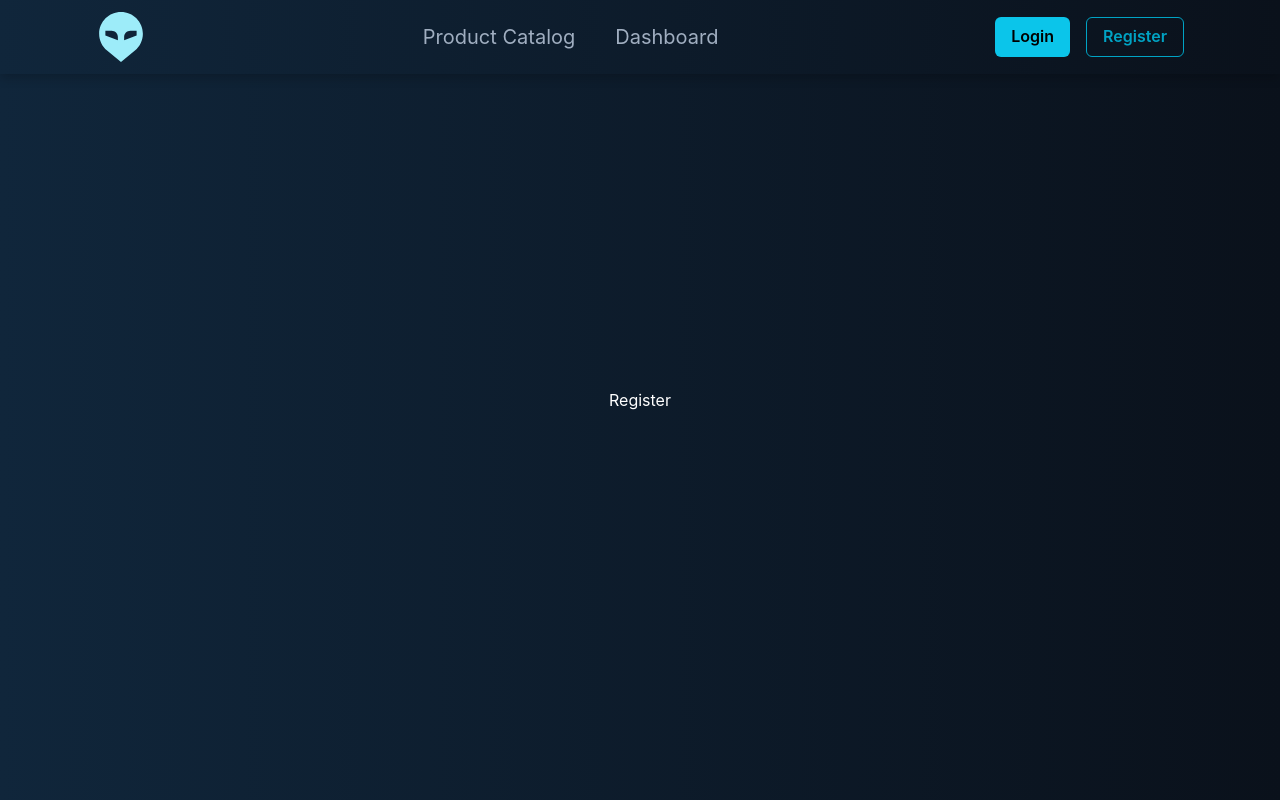
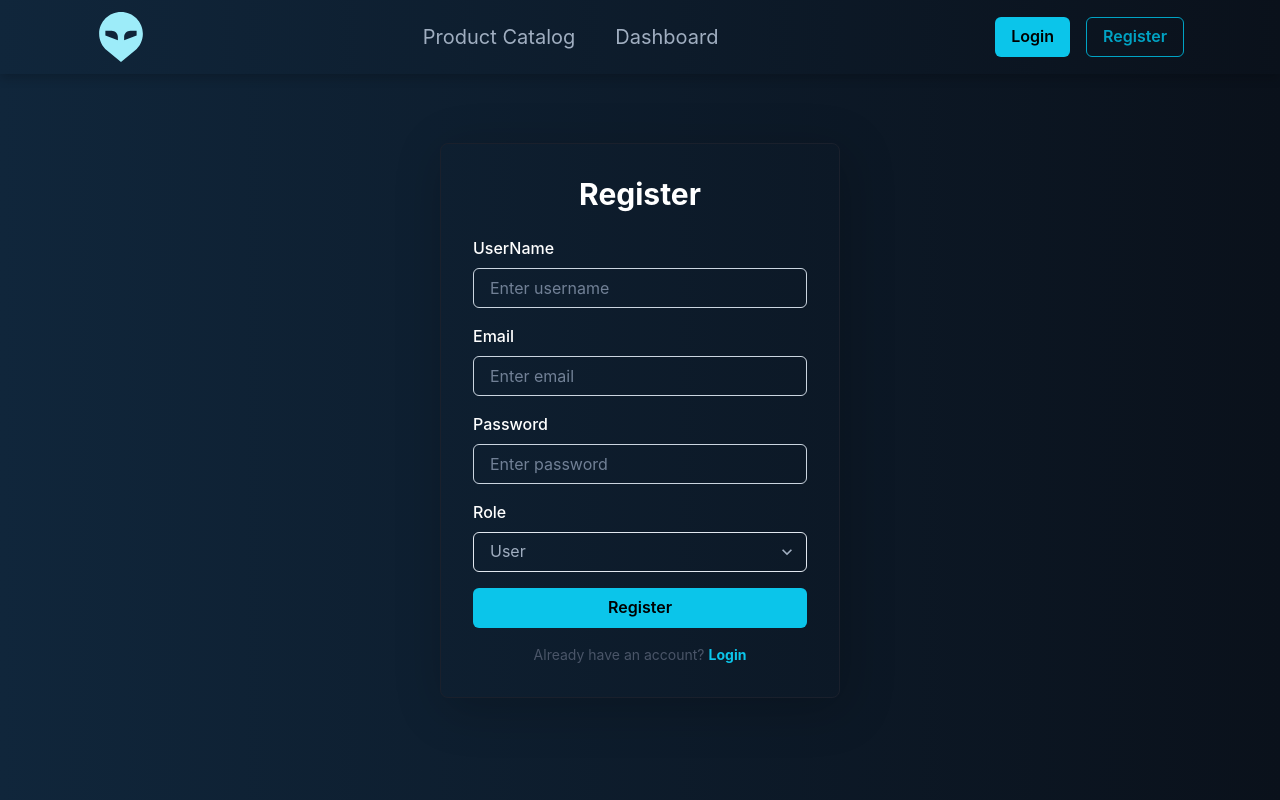
Before and after one commit to BodduKranti/jwt-react-authentication, a React (Vite) app: page /register in a window 1280 px wide. Built offline with nearby package versions, Linux system fonts and the light colour scheme.

Commit message:
Register and Login form Creation

```diff
--- a/package.json
+++ b/package.json
@@ -16,6 +16,7 @@
     "framer-motion": "^14.0.0",
     "react": "^19.2.8",
     "react-dom": "^19.2.8",
+    "react-hook-form": "^7.89.0",
     "react-router": "^8.4.0"
   },
   "devDependencies": {
--- a/src/layout/Mainlayout.tsx
+++ b/src/layout/Mainlayout.tsx
@@ -19,6 +19,7 @@ const Mainlayout = () => {
                 <Box pos={"fixed"} top={0} left={0} w={"100vw"}>
                     <Navbar />
                 </Box>
+
                 <Outlet />
             </Box>
         </>
--- a/src/pages/auth/login/Login.tsx
+++ b/src/pages/auth/login/Login.tsx
@@ -1,7 +1,71 @@
+import { Box, Button, FormControl, FormErrorMessage, FormLabel, Heading, Input, VStack } from "@chakra-ui/react"
+import { useForm } from "react-hook-form"
+
+interface InputField {
+    username: string,
+    password: string
+}
 
 const Login = () => {
+
+    const { register, handleSubmit,
+        formState: { errors }
+    } = useForm<InputField>()
+
+    const onSubmit = (formData: InputField) => {
+        console.log('login Formdata', formData)
+    }
+
     return (
-        <div>Login</div>
+        <Box
+            w={{ base: "90%", md: "400px" }}
+            mt={10}
+            p={8}
+            borderRadius="lg"
+            boxShadow="5px 10px 50px 2px #0003"
+            color="white"
+            border={"1px"}
+            borderColor={"gray.800"}
+        >
+            <Heading mb={6} size={"lg"} textAlign={"center"}>
+                Login
+            </Heading>
+
+            <form onSubmit={handleSubmit(onSubmit)}>
+                <VStack spacing={4}>
+                    <FormControl
+                        isInvalid={!!errors.username}
+                    >
+                        <FormLabel>Username</FormLabel>
+                        <Input
+                            borderColor={"gray.300"}
+                            type="text"
+                            placeholder="Username"
+                            {...register("username", { required: "Username is required" })}
+                        />
+                        <FormErrorMessage>{errors?.username?.message}</FormErrorMessage>
+                    </FormControl>
+
+                    <FormControl
+                        isInvalid={!!errors.password}
+                    >
+                        <FormLabel>Password</FormLabel>
+                        <Input
+                            borderColor={"gray.300"}
+                            type="password"
+                            placeholder="Password"
+                            {...register("password", { required: "Password is required" })}
+                        />
+                        <FormErrorMessage>{errors?.password?.message}</FormErrorMessage>
+                    </FormControl>
+
+                    <Button colorScheme="cyan" color={"black"} type="submit" width="full">
+                        Login
+                    </Button>
+                </VStack>
+
+            </form>
+        </Box>
     )
 }
 
--- a/src/pages/auth/register/Register.tsx
+++ b/src/pages/auth/register/Register.tsx
@@ -1,8 +1,152 @@
+import {
+    Box,
+    Button,
+    FormControl,
+    FormErrorMessage,
+    FormLabel,
+    Heading,
+    Input,
+    Select,
+    Text,
+    VStack,
+} from "@chakra-ui/react";
+import { Link as ChakraLink } from "@chakra-ui/react";
+import { Link as RouterLink } from "react-router";
+import { useForm } from "react-hook-form";
+// import { useRegister } from "../services/auth/auth.js";
+import { useToast } from "@chakra-ui/react";
+
+interface InputField {
+    username: string,
+    email: string,
+    password: string,
+    role: string
+}
 
 const Register = () => {
+    const toast = useToast();
+    // const { mutateAsync: registerUser } = useRegister();
+    const {
+        register,
+        handleSubmit,
+        formState: { errors, isSubmitting },
+    } = useForm<InputField>({
+        defaultValues: {
+            email: "",
+            password: "",
+            username: "",
+            role: "USER",
+        },
+    });
+
+    const onSubmit = async (formData: InputField) => {
+        try {
+            console.log(' formData', formData)
+            // await registerUser(formData);
+            toast({
+                title: "Registration Successful",
+                description: "You have successfully registered.",
+                status: "success",
+                duration: 2000,
+                isClosable: true,
+            });
+        } catch (error: any) {
+            console.error("Registration failed:", error);
+            toast({
+                title: "Registration Failed",
+                description: error.response?.data?.message || "An error occurred.",
+                status: "error",
+                duration: 2000,
+                isClosable: true,
+            });
+        }
+    };
+
     return (
-        <div>Register</div>
-    )
-}
+        <Box
+            w={{ base: "90%", md: "400px" }}
+            mt={10}
+            p={8}
+            borderRadius="lg"
+            boxShadow="5px 10px 50px 2px #0003"
+            color="white"
+            border={"1px"}
+            borderColor={"gray.800"}
+        >
+            <Heading mb={6} size={"lg"} textAlign={"center"}>
+                Register
+            </Heading>
+            <form onSubmit={handleSubmit(onSubmit)}>
+                <VStack spacing={4}>
+                    <FormControl
+                        isInvalid={!!errors?.username}
+                    >
+                        <FormLabel>UserName</FormLabel>
+                        <Input
+                            borderColor={"gray.300"}
+                            type="text"
+                            placeholder="Enter username"
+                            {...register("username", { required: "Username is required" })}
+                        />
+                        <FormErrorMessage>{errors?.username?.message}</FormErrorMessage>
+                    </FormControl>
+                    <FormControl
+                        isInvalid={!!errors?.email}
+                    >
+                        <FormLabel>Email</FormLabel>
+                        <Input
+                            borderColor={"gray.300"}
+                            type="email"
+                            placeholder="Enter email"
+                            {...register("email", { required: "Email is required" })}
+                        />
+                        <FormErrorMessage>{errors?.email?.message}</FormErrorMessage>
+                    </FormControl>
 
-export default Register
+                    <FormControl
+                        isInvalid={!!errors?.password}
+                    >
+                        <FormLabel>Password</FormLabel>
+                        <Input
+                            borderColor={"gray.300"}
+                            type="password"
+                            placeholder="Enter password"
+                            {...register("password", { required: "Password is required" })}
+                        />
+                        <FormErrorMessage>{errors?.password?.message}</FormErrorMessage>
+                    </FormControl>
+                    <FormControl >
+                        <FormLabel>Role</FormLabel>
+                        <Select
+                            color={"gray.400"}
+                            isInvalid={!!errors?.role}
+
+                            {...register("role", { required: "Role is required" })}
+                        >
+                            <option value="USER">User</option>
+                            <option value="ADMIN">Admin</option>
+                        </Select>
+                        <FormErrorMessage>{errors?.role?.message}</FormErrorMessage>
+                    </FormControl>
+                    <Button colorScheme="cyan" color={"black"} type="submit" width="full">
+                        Register
+                    </Button>
+                    <Text fontSize={"sm"} color={"gray.600"}>
+                        Already have an account?
+                        <ChakraLink
+                            as={RouterLink}
+                            to="/login"
+                            color="cyan.400"
+                            fontWeight="bold"
+                            ml={1}
+                        >
+                            Login
+                        </ChakraLink>
+                    </Text>
+                </VStack>
+            </form>
+        </Box>
+    );
+};
+
+export default Register;
```
Also changed, not shown: 2 other files (tests, documents, lock files or other folders).
